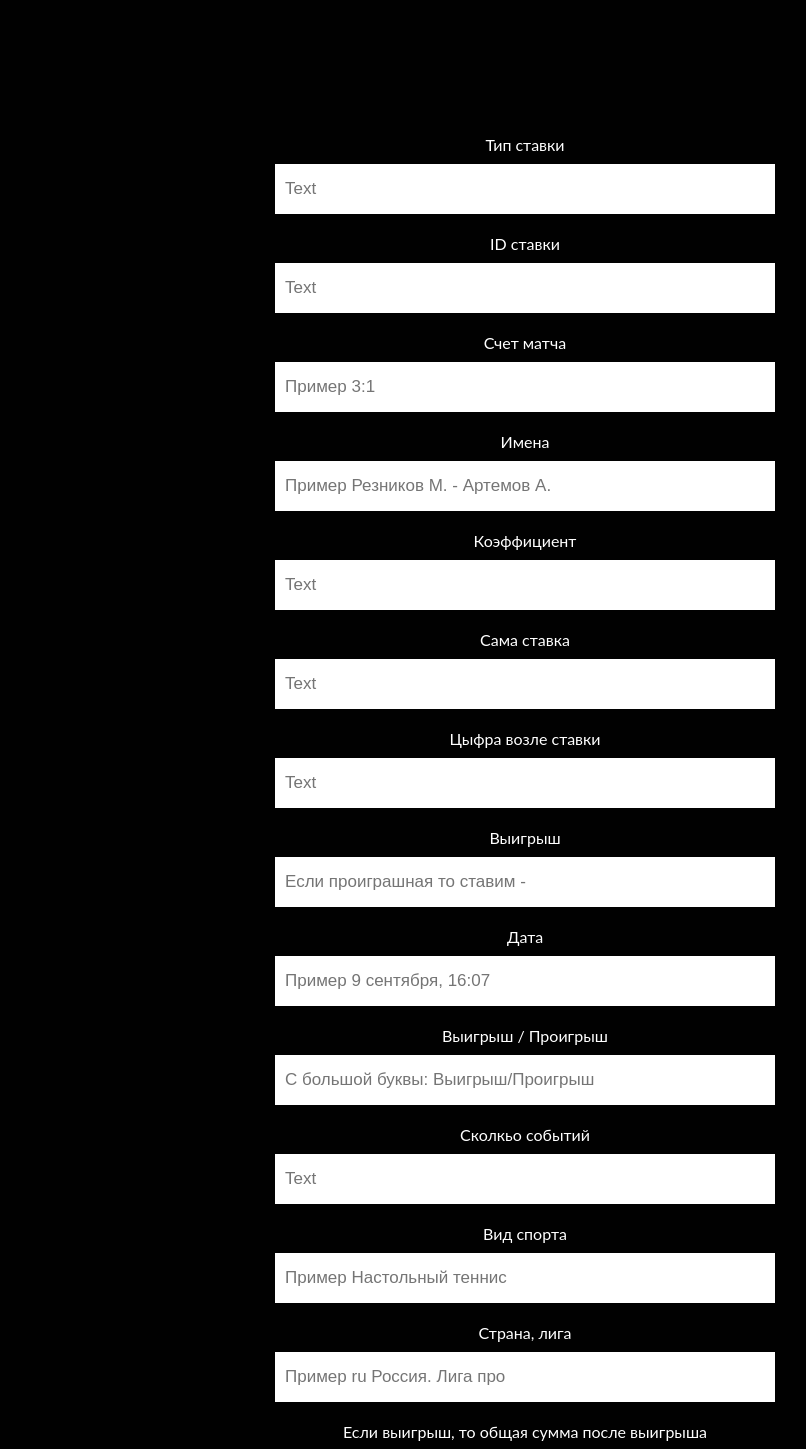
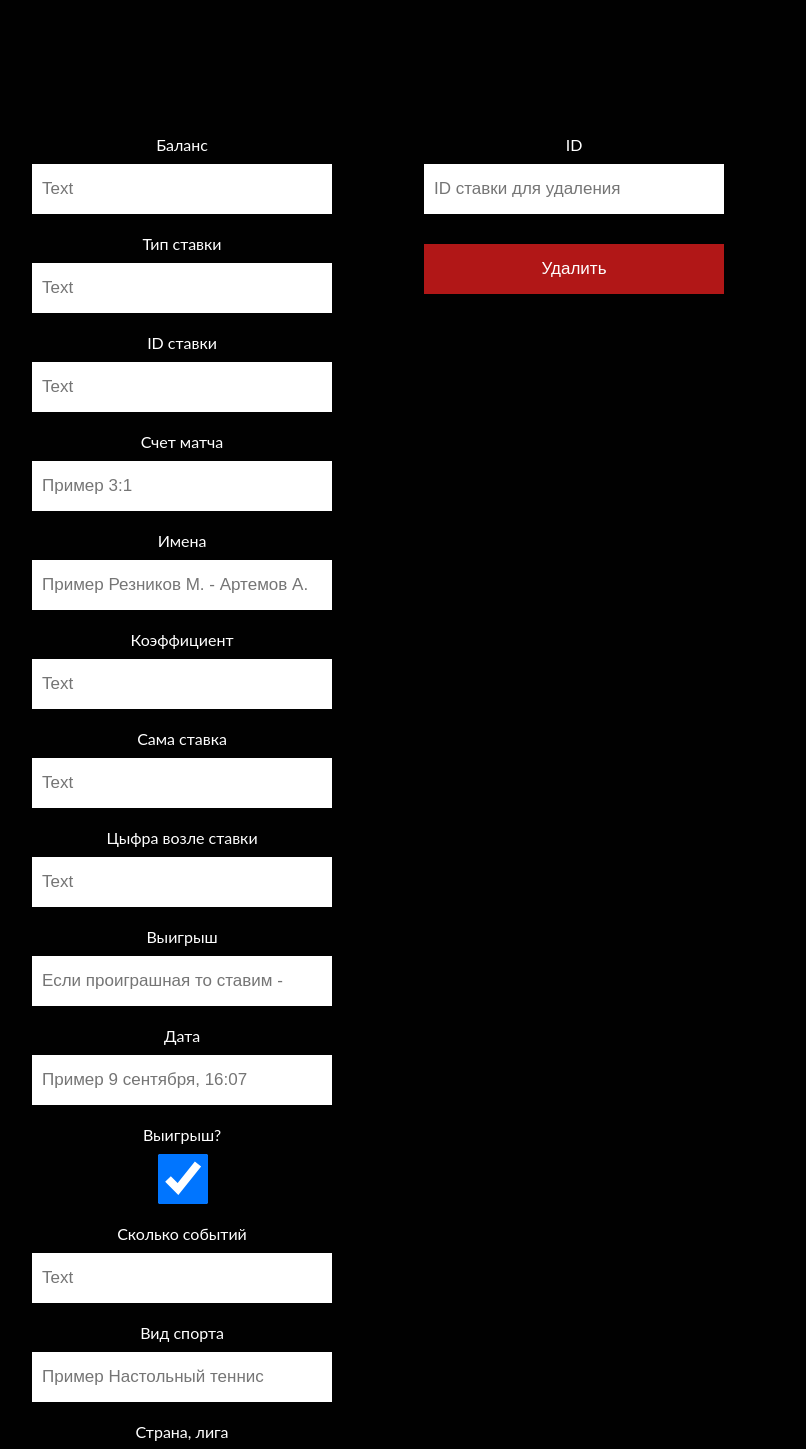
Before and after one commit to Chupserso/betSite, a React (Create React App) app: page / in a window 1280 px wide. Shown: the part 780-2229 px from the top of the page, without its empty margins (115-921 px from the left). Built offline with nearby package versions, Linux system fonts and the light colour scheme.

Commit message:
first commit

```diff
--- a/src/components/app/App.js
+++ b/src/components/app/App.js
@@ -10,21 +10,32 @@ export const App = () => {
     } else {
         localStorage.setItem("data", JSON.stringify([]));
     }
+    if (localStorage.getItem("isLightTheme")) {
+        console.log("ok");
+    } else {
+        localStorage.setItem("isLightTheme", JSON.stringify(false));
+    }
 
-    const [isLightTheme, setIsLightTheme] = useState(false);
+    const [isLightTheme, setIsLightTheme] = useState(JSON.parse(localStorage.getItem("isLightTheme")));
     const [data, setData] = useState(JSON.parse(localStorage.getItem("data")));
+    const [balance, setBalance] = useState(localStorage.getItem("balance"));
 
     localStorage.removeItem("data");
     localStorage.setItem("data", JSON.stringify(data));
+
+    localStorage.removeItem("isLightTheme");
+    localStorage.setItem("isLightTheme", JSON.stringify(isLightTheme));
+
+    console.log(isLightTheme);
 
     const appCLassName = isLightTheme == true ? " app-light" : "";
 
 
     return (
         <div className={"app" + appCLassName}>
-            <Header isLightTheme={isLightTheme} setIsLightTheme={setIsLightTheme} />
+            <Header isLightTheme={isLightTheme} balance={balance} setBalance={setBalance} setIsLightTheme={setIsLightTheme} />
             <PersonalAccount isLightTheme={isLightTheme} data={data} />
-            <Form data={data} setData={setData} />
+            <Form setBalance={setBalance} balance={balance} data={data} setData={setData} />
         </div>
     );
 }
--- /dev/null
+++ b/src/components/betForm/BetForm.js
@@ -0,0 +1,149 @@
+import { useEffect, useState } from "react";
+
+export const BetForm = (props) => {
+        const {
+            data,
+            idProps,
+            typeProps,
+            scoreProps,
+            resultProps,
+            namesProps,
+            coefProps,
+            betProps,
+            winProps,
+            dateProps,
+            winningProps,
+            actionsProps,
+            sportProps,
+            leagueProps,
+            scoresProps,
+            setProps,
+            modalDateProps,
+            lastTextProps,
+            betNumberProps,
+            lastNumberProps,
+            setData
+    } = props;
+
+    const [id, setID] = useState(idProps);
+    const [type, setType] = useState(typeProps);
+    const [score, setScore] = useState(scoreProps);
+    const [names, setNames] = useState(namesProps);
+    const [coef, setCoef] = useState(coefProps);
+    const [result, setResult] = useState(resultProps);
+    const [bet, setBet] = useState(betProps);
+    const [betNumber, setBetNumber] = useState(betNumberProps);
+    const [win, setWin] = useState(winProps);
+    const [date, setDate] = useState(dateProps);
+    const [winning, setWinning] = useState(winningProps);
+    const [actions, setActions] = useState(actionsProps);
+    const [sport, setSport] = useState(sportProps);
+    const [league, setLeague] = useState(leagueProps);
+    const [scores, setScores] = useState(scoresProps);
+    const [set, setSet] = useState(setProps);
+    const [modalDate, setModalDate] = useState(modalDateProps);
+    const [lastText, setLastText] = useState(lastTextProps);
+    const [lastNumber, setLastNumber] = useState(lastNumberProps);
+
+    const saveData = () => {
+        for (let i = 0; i < data.length; i++){
+            if (data[i].id == id) {
+                const updatedData = [...data];
+                updatedData[i] = {
+                    id,
+                    type,
+                    result,
+                    score,
+                    names,
+                    coef,
+                    bet,
+                    betNumber,
+                    win,
+                    date,
+                    winning,
+                    actions,
+                    sport,
+                    league,
+                    scores,
+                    set,
+                    modalDate,
+                    lastText,
+                    lastNumber,
+                };
+                setData(updatedData);
+            }
+        }
+    }
+
+    useEffect(() => {
+        saveData();
+    }, [result]);
+
+    return (
+        <form>
+                <label>Тип ставки</label>
+                <input type="text" value={type} placeholder="Text" onChange={(e) => {setType(e.target.value); saveData()}} />
+
+                <label>ID ставки</label>
+                <input type="text" value={id} placeholder="Text" onChange={(e) => {setID(e.target.value); saveData()}} />
+
+                <label>Счет матча</label>
+                <input type="text" value={score} placeholder="Пример 3:1" onChange={(e) => {setScore(e.target.value); saveData()}} />
+
+                <label>Имена</label>
+                <input type="text" value={names} placeholder="Пример Резников М. - Артемов А." onChange={(e) => {setNames(e.target.value); saveData()}} />
+
+                <label>Коэффициент</label>
+                <input type="text" value={coef} placeholder="Text" onChange={(e) => {setCoef(e.target.value); saveData()}} />
+
+                <label>Сама ставка</label>
+                <input type="text" value={bet} placeholder="Text" onChange={(e) => {setBet(e.target.value); saveData()}} />
+
+                <label>Цыфра возле ставки</label>
+                <input type="text" value={betNumber} placeholder="Text" onChange={(e) => {setBetNumber(e.target.value); saveData()}} />
+
+                <label>Выигрыш</label>
+                <input type="text" value={win} placeholder="Если проиграшная то ставим -" onChange={(e) => {setWin(e.target.value); saveData()}} />
+
+                <label>Дата</label>
+                <input type="text" value={date} placeholder="Пример 9 сентября, 16:07" onChange={(e) => {setDate(e.target.value); saveData()}} />
+
+                <label>Выигрыш?</label>
+                <select value={result} onChange={(e) => {
+                    setResult(e.target.value);
+                }}>
+                    <option value="Проигрыш">Проигрыш</option>
+                    <option value="Выигрыш">Выигрыш</option>
+                </select>
+
+
+                <label>Сколько событий</label>
+                <input type="text" value={actions} placeholder="Text"  onChange={(e) => {setActions(e.target.value); saveData()}} />
+
+                <label>Вид спорта</label>
+                <input type="text" value={sport} placeholder="Пример Настольный теннис"  onChange={(e) => {setSport(e.target.value); saveData()}} />
+
+                <label>Страна, лига</label>
+                <input type="text" value={league} placeholder="Пример ru Россия. Лига про" onChange={(e) => {setLeague(e.target.value); saveData()}} />
+
+
+                <label>Если выигрыш, то общая сумма после выигрыша</label>
+                <input type="text" value={winning} placeholder="Text" onChange={(e) => {setWinning(e.target.value); saveData()}} />
+
+                <label>Очки</label>
+                <input type="text" value={scores} placeholder="Пример [1:0 (11:6), 0:2, 0:1] [2nd set]" onChange={(e) => {setScores(e.target.value); saveData()}} />
+
+                <label>Сет</label>
+                <input type="text" value={set} placeholder="Какой сет?" onChange={(e) => {setSet(e.target.value); saveData()}} />
+
+                <label>Дата в модальном окне</label>
+                <input type="text" value={modalDate} placeholder="Дата?"  onChange={(e) => {setModalDate(e.target.value); saveData()}} />
+
+                <label>Последняя строчка в модальном окне</label>
+                <input type="text" value={lastText} placeholder="Пример 2-й сет Счет: 11:7"  onChange={(e) => {setLastText(e.target.value); saveData()}} />
+
+                <label>Последняя цыфра в модальном окне</label>
+                <input type="text" value={lastNumber} placeholder="Пример 10" onChange={(e) => {setLastNumber(e.target.value); saveData()}} />
+        </form>
+    );
+}
--- a/src/components/dropMenu/DropMenu.js
+++ b/src/components/dropMenu/DropMenu.js
@@ -19,7 +19,7 @@ export const DropMenu = (props) => {
     const moon = isLightTheme == false ? <img src={moonImg} alt="moon" /> : <img src={moonBlackImg} alt="moon" />;
 
     let styles;
-    if (isLightTheme) {
+    if (!isLightTheme) {
         styles = {transform: "translateX(100%)"};
     } else {
         styles = {transform: "translateX(0%)"};
--- a/src/components/form/Form.css
+++ b/src/components/form/Form.css
@@ -1,7 +1,6 @@
 form {
     display: flex;
     padding: 30px;
-    margin-top: 250px;
     flex-direction: column;
     align-items: center;
 }
@@ -11,7 +10,7 @@ form:last-child {
 input {
     font-size: 17px;
     box-sizing: border-box;
-    width: 500px;
+    width: 300px;
     height: 50px;
     margin-top: 10px;
     margin-bottom: 20px;
@@ -21,7 +20,7 @@ input {
 }
 select {
     box-sizing: border-box;
-    width: 500px;
+    width: 300px;
     height: 50px;
     margin-top: 10px;
     margin-bottom: 20px;
@@ -49,3 +48,10 @@ select {
 .delete-btn:hover {
     background: rgb(104, 14, 14);
 }
+.forms {
+    display: flex;
+    max-width: 1110px;
+    margin: 250px auto;
+    margin-bottom: 0;
+    overflow-x: scroll;
+}
--- a/src/components/form/Form.js
+++ b/src/components/form/Form.js
@@ -1,11 +1,12 @@
 import { useState } from "react";
 import "./Form.css";
+import { BetForm } from "../betForm/BetForm";
 
 export const Form = (props) => {
-    const {data, setData} = props;
+    const {data, setData, setBalance, balance} = props;
 
     const [id, setID] = useState("");
-    const [result, setResult] = useState("");
+    const [checked, setChecked] = useState(true);
     const [type, setType] = useState("");
     const [score, setScore] = useState("");
     const [names, setNames] = useState("");
@@ -24,9 +25,45 @@ export const Form = (props) => {
     const [lastText, setLastText] = useState("");
     const [lastNumber, setLastNumber] = useState("");
     const [deleteID, setDeleteID] = useState("");
+    const [balanceInput, setBalanceInput] = useState(balance);
+
+    const forms = data.map(item => {
+        return (
+            <BetForm
+            data={data}
+            idProps={item.id}
+            setData={setData}
+            typeProps={item.type}
+            scoreProps={item.score}
+            resultProps={item.result}
+            namesProps={item.names}
+            coefProps={item.coef}
+            betProps={item.bet}
+            winProps={item.win}
+            dateProps={item.date}
+            winningProps={item.winning}
+            actionsProps={item.actions}
+            sportProps={item.sport}
+            leagueProps={item.league}
+            scoresProps={item.scores}
+            setProps={item.set}
+            betNumberProps={item.betNumber}
+            modalDateProps={item.modalDate}
+            lastTextProps={item.lastText}
+            lastNumberProps={item.lastNumber}
+            />
+        );
+    })
 
     const onForm = (e) => {
         e.preventDefault();
+        let result;
+        if (checked == true) {
+            result = "Выигрыш"
+        } else {
+            result = "Проигрыш"
+        }
+
         setData([...data, {
             id,
             type,
@@ -49,7 +86,6 @@ export const Form = (props) => {
             lastNumber,
         }]);
         setID("");
-        setResult("");
         setType("");
         setScore("");
         setNames("");
@@ -69,6 +105,17 @@ export const Form = (props) => {
         setWin("");
     }
 
+    function handleChange() {
+		setChecked(!checked);
+	}
+
+    const onBalance = (e) => {
+        setBalanceInput(e.target.value);
+        setBalance(e.target.value);
+        localStorage.removeItem("balance");
+        localStorage.setItem("balance", e.target.value);
+    }
+
     const onDeleteForm = (e) => {
         e.preventDefault();
         const newData = data.filter(item => item.id != deleteID);
@@ -77,8 +124,11 @@ export const Form = (props) => {
     }
 
     return (
-        <>
+        <div className="forms">
             <form method="post" onSubmit={onForm}>
+                <label>Баланс</label>
+                <input type="text" value={balanceInput} placeholder="Text" onChange={onBalance} />
+
                 <label>Тип ставки</label>
                 <input type="text" value={type} placeholder="Text" onChange={(e) => setType(e.target.value)} />
 
@@ -106,10 +156,10 @@ export const Form = (props) => {
                 <label>Дата</label>
                 <input type="text" value={date} placeholder="Пример 9 сентября, 16:07" onChange={(e) => setDate(e.target.value)} />
 
-                <label>Выигрыш / Проигрыш</label>
-                <input type="text" value={result} placeholder="С большой буквы: Выигрыш/Проигрыш" onChange={(e) => setResult(e.target.value)} />
+                <label>Выигрыш?</label>
+                <input type="checkbox" onChange={handleChange} checked={checked} />
 
-                <label>Сколкьо событий</label>
+                <label>Сколько событий</label>
                 <input type="text" value={actions} placeholder="Text"  onChange={(e) => setActions(e.target.value)} />
 
                 <label>Вид спорта</label>
@@ -144,6 +194,7 @@ export const Form = (props) => {
                 <input type="text" placeholder="ID ставки для удаления" value={deleteID} onChange={(e) => setDeleteID(e.target.value)} />
                 <input type="submit" className="delete-btn" value="Удалить" />
             </form>
-        </>
+            {forms}
+        </div>
     );
 }
--- a/src/components/header/Header.js
+++ b/src/components/header/Header.js
@@ -8,7 +8,7 @@ import { DropMenu } from "../dropMenu/DropMenu";
 import { useState } from "react";
 
 export const Header = (props) => {
-    const {isLightTheme, setIsLightTheme} = props;
+    const {isLightTheme, setIsLightTheme, balance, setBalance} = props;
     const [isOpen, setIsOpen] = useState(false);
 
     const dropMenu = isOpen == true ? <DropMenu isLightTheme={isLightTheme} setIsLightTheme={setIsLightTheme} /> : null;
@@ -41,7 +41,7 @@ export const Header = (props) => {
                 <div>
                     <div className="balance">
                         <div className="balance-info">
-                            <span className="money">15 572 ₽</span>
+                            <span className="money">{balance} ₽</span>
                             <span>Игра на деньги</span>
                         </div>
                         <img src={arrowImg} className="arrow-img" width="16" height="10" alt="arrow" />
```
Also changed, not shown: 1 other file (tests, documents, lock files or other folders).
